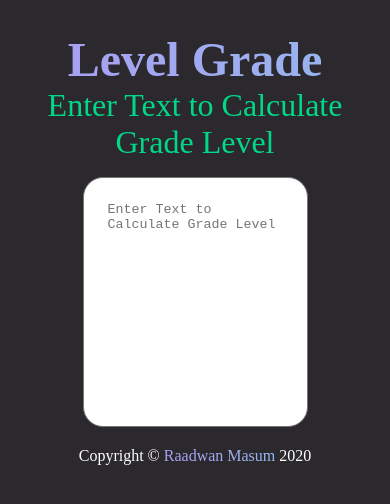
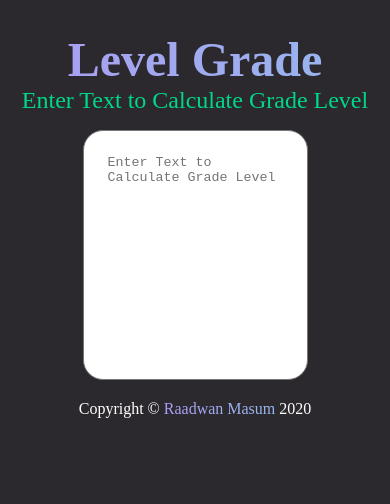
Before and after one commit to raad1masum/level-grade, a React (Create React App) app: page / in a window 390 px wide. Shown: the top 504 px of the page. Built offline with nearby package versions, Linux system fonts and the light colour scheme; a web font is replaced by a local one.

Commit message:
add media query for result

```diff
--- a/src/assets/css/main.css
+++ b/src/assets/css/main.css
@@ -88,6 +88,10 @@ footer a {
 }
 
 @media screen and (max-width: 700px) {
+    .top p {
+        font-size: 1.5rem;
+    }
+
     .top textarea {
         width: auto;
         height: 200px;
```
